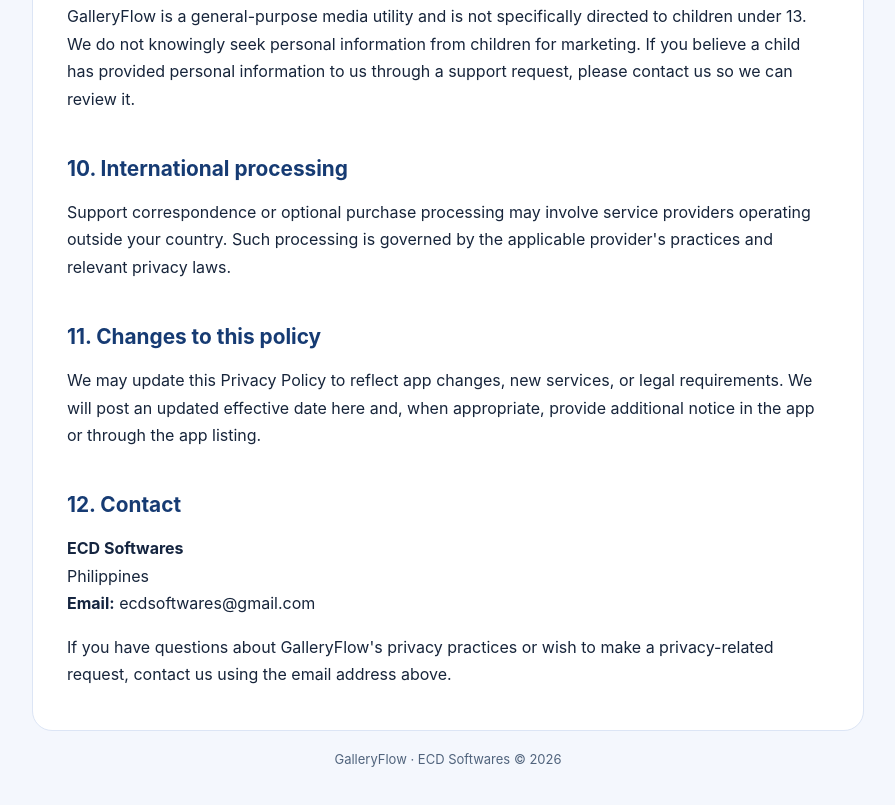
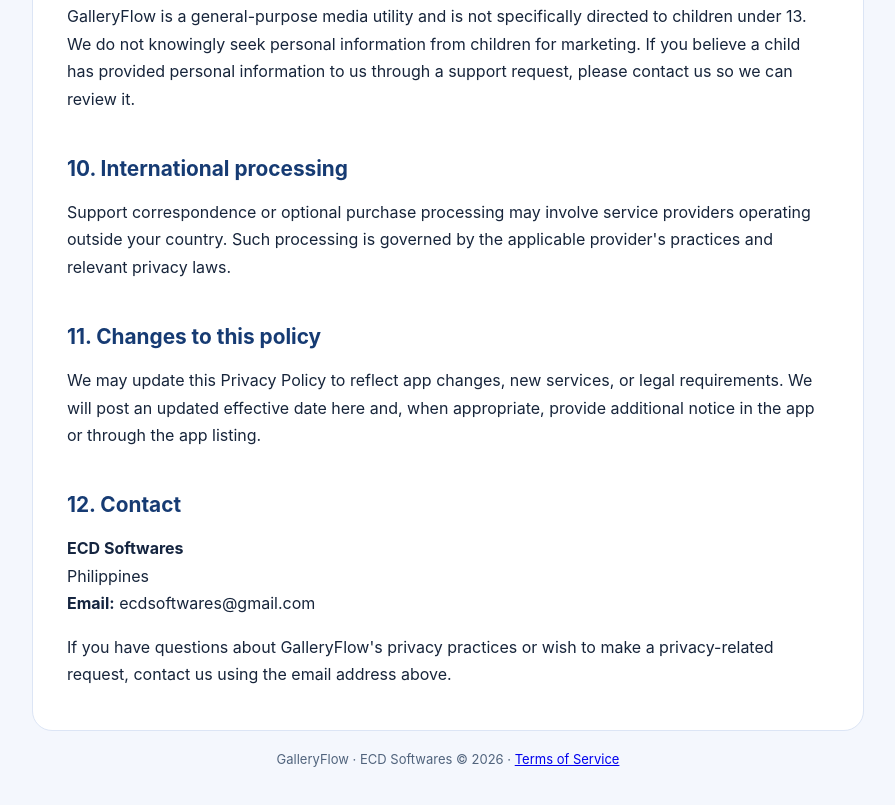
Before and after one commit to edongski/galleryflow-privacy, a plain HTML site: page index.html in a window 1280 px wide. Shown: the part 3827-4632 px from the top of the page, without its empty margins (192-1087 px from the left). Drawn offline with Linux system fonts and the light colour scheme.

Commit message:
Link Terms of Service from Privacy Policy

```diff
--- a/index.html
+++ b/index.html
@@ -56,4 +56,4 @@ header .eyebrow{color:#ffb165;font-size:12px;letter-spacing:.12em;text-transform
 Philippines<br />
 <strong>Email:</strong> ecdsoftwares@gmail.com</p>
 <p>If you have questions about GalleryFlow's privacy practices or wish to make a privacy-related request, contact us using the email address above.</p>
-</main><footer>GalleryFlow · ECD Softwares © 2026</footer></div></body></html>
+</main><footer>GalleryFlow · ECD Softwares © 2026 · <a href="terms.html">Terms of Service</a></footer></div></body></html>
```
